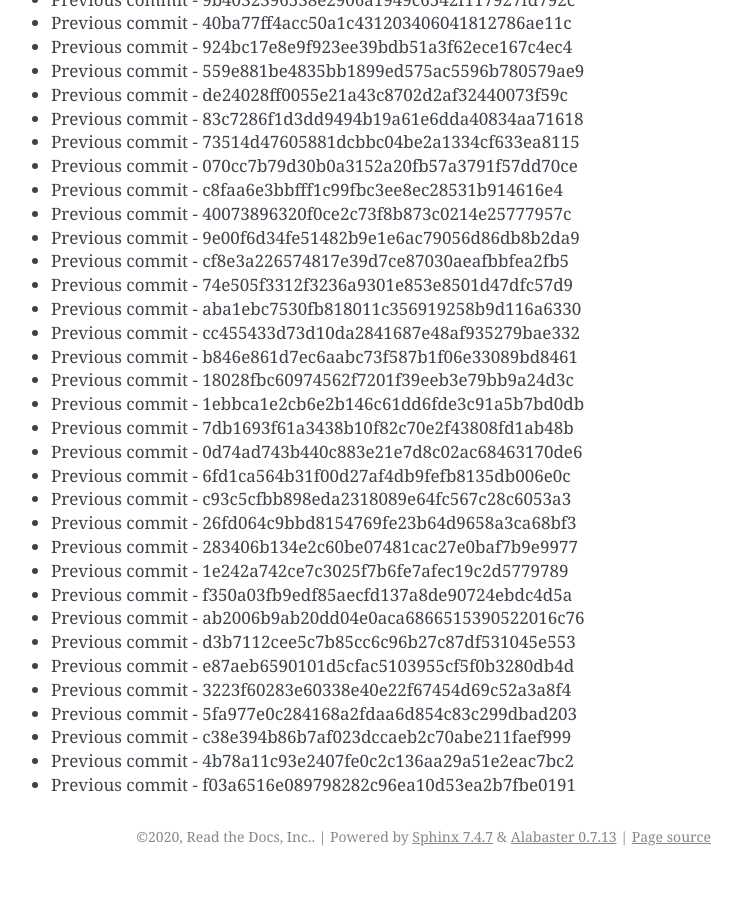
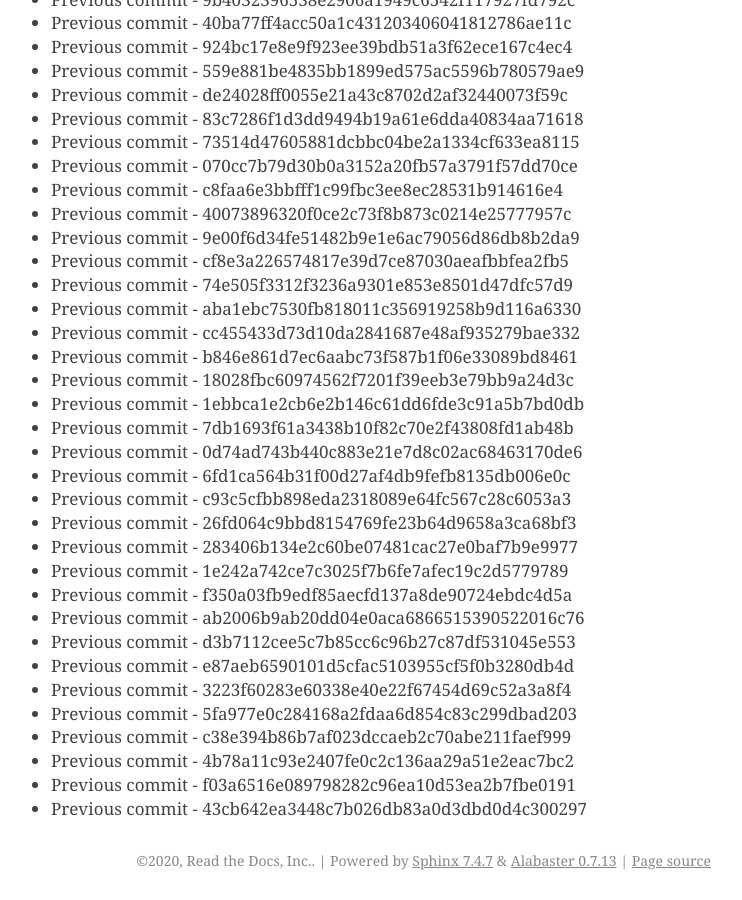
Before and after one commit to readthedocs/rtd-git-stresstest, a Sphinx documentation site: the page built from docs/updates.rst, in a window 1280 px wide and 900 px high, scrolled down 48440 px. Shown: the whole window, without its empty margins (399-1141 px from the left). Built offline with Sphinx 7.4.7, drawn with Linux system fonts in a browser that asks for light colours; before the commit the page ends 49316 px from its top, so only the background shows below that.

Commit message:
Generating commit from previous: 43cb642ea3448c7b026db83a0d3dbd0d4c300297

```diff
--- a/docs/updates.rst
+++ b/docs/updates.rst
@@ -2067,3 +2067,4 @@ It can be tested for any performance characteristics.
 * Previous commit - c38e394b86b7af023dccaeb2c70abe211faef999
 * Previous commit - 4b78a11c93e2407fe0c2c136aa29a51e2eac7bc2
 * Previous commit - f03a6516e089798282c96ea10d53ea2b7fbe0191
+* Previous commit - 43cb642ea3448c7b026db83a0d3dbd0d4c300297
```
